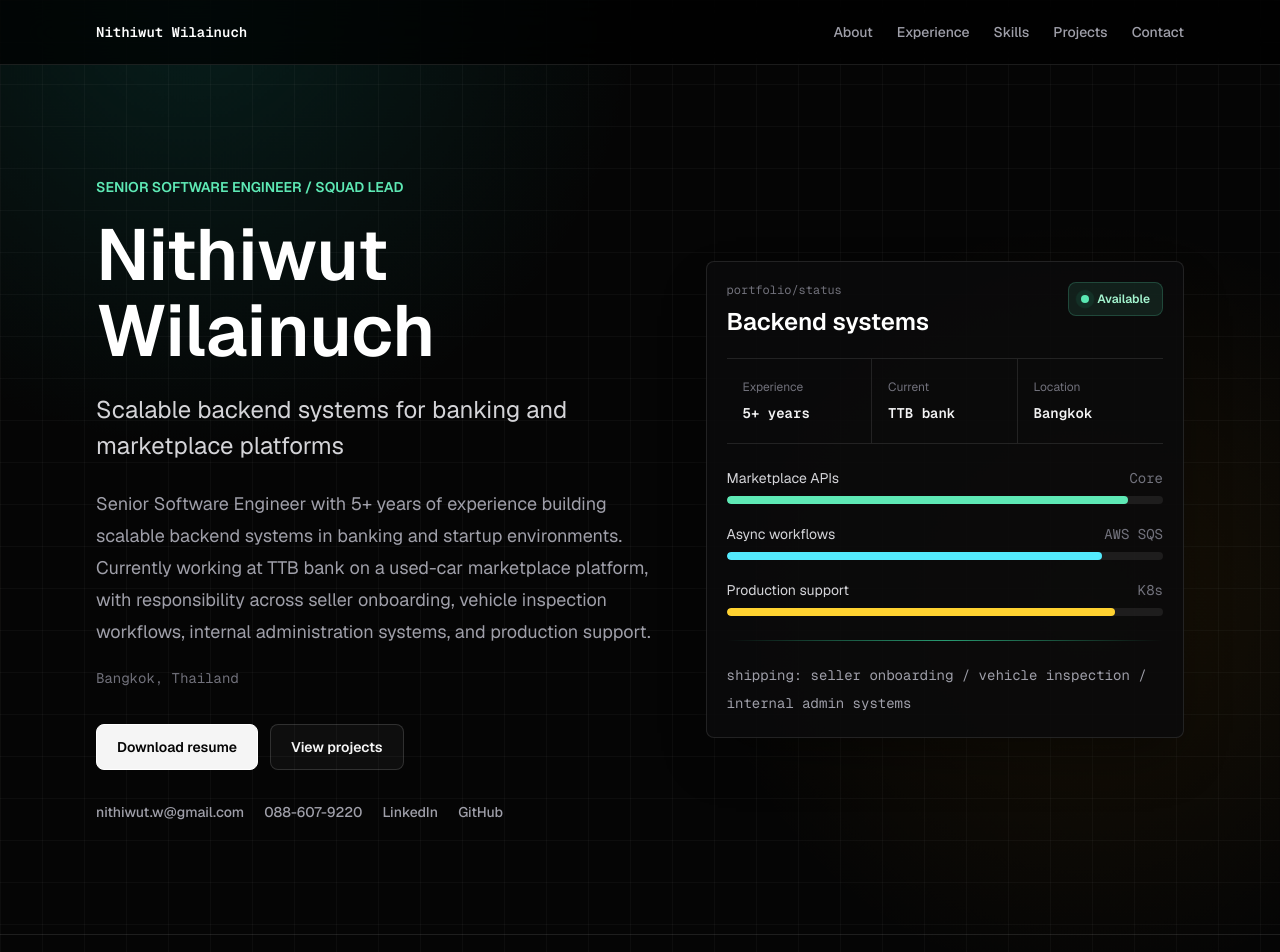
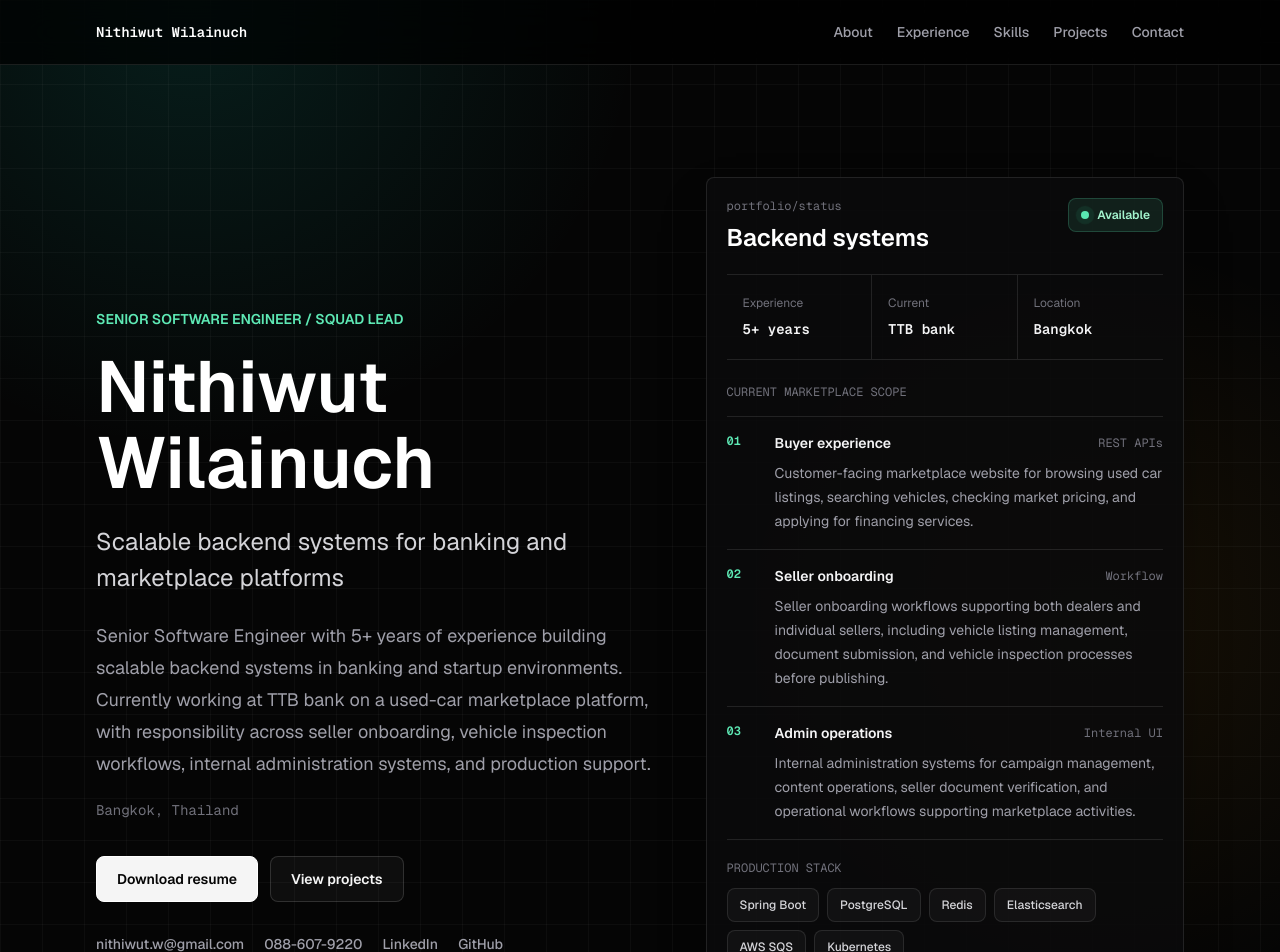
Before and after one commit to nithiwut1997/nithiwut.com, a Next.js app: page / in a window 1280 px wide. Shown: the top 952 px of the page. Built offline with nearby package versions, Linux system fonts and the light colour scheme.

Commit message:
refactor: make hero aside more concrete

```diff
--- a/src/sections/about.tsx
+++ b/src/sections/about.tsx
@@ -10,7 +10,7 @@ export function About() {
           <SectionHeading
             eyebrow="About"
             title="Backend engineering for systems that need to stay reliable."
-            description="Nithiwut builds production backend systems across banking and startup environments, with a practical focus on scalable APIs, async workflows, and cross-functional delivery."
+            description="Builds production backend systems across banking and startup environments, with a practical focus on scalable APIs, async workflows, and cross-functional delivery."
           />
 
           <div className="grid gap-4">
--- a/src/sections/hero.tsx
+++ b/src/sections/hero.tsx
@@ -2,10 +2,34 @@ import { Container } from "@/components/container";
 import { LinkButton } from "@/components/link-button";
 import { contactLinks, heroStats, profile, socialLinks } from "@/lib/portfolio";
 
-const systemSignals = [
-  { label: "Marketplace APIs", value: "Core", width: "92%", tone: "bg-emerald-300" },
-  { label: "Async workflows", value: "AWS SQS", width: "86%", tone: "bg-cyan-300" },
-  { label: "Production support", value: "K8s", width: "89%", tone: "bg-amber-300" },
+const currentWorkflows = [
+  {
+    title: "Buyer experience",
+    detail:
+      "Customer-facing marketplace website for browsing used car listings, searching vehicles, checking market pricing, and applying for financing services.",
+    tag: "REST APIs",
+  },
+  {
+    title: "Seller onboarding",
+    detail:
+      "Seller onboarding workflows supporting both dealers and individual sellers, including vehicle listing management, document submission, and vehicle inspection processes before publishing.",
+    tag: "Workflow",
+  },
+  {
+    title: "Admin operations",
+    detail:
+      "Internal administration systems for campaign management, content operations, seller document verification, and operational workflows supporting marketplace activities.",
+    tag: "Internal UI",
+  },
+];
+
+const productionStack = [
+  "Spring Boot",
+  "PostgreSQL",
+  "Redis",
+  "Elasticsearch",
+  "AWS SQS",
+  "Kubernetes",
 ];
 
 export function Hero() {
@@ -25,7 +49,9 @@ export function Hero() {
           <p className="mt-6 max-w-2xl text-base leading-8 text-zinc-400 sm:text-lg">
             {profile.summary}
           </p>
-          <p className="mt-5 font-mono text-sm text-zinc-500">{profile.location}</p>
+          <p className="mt-5 font-mono text-sm text-zinc-500">
+            {profile.location}
+          </p>
 
           <div className="mt-9 flex flex-col gap-3 sm:flex-row">
             <LinkButton href="/resume.pdf" download>
@@ -48,7 +74,11 @@ export function Hero() {
                   key={link.href}
                   href={link.href}
                   target={link.href.startsWith("http") ? "_blank" : undefined}
-                  rel={link.href.startsWith("http") ? "noopener noreferrer" : undefined}
+                  rel={
+                    link.href.startsWith("http")
+                      ? "noopener noreferrer"
+                      : undefined
+                  }
                   className="font-medium transition hover:text-emerald-200 focus-visible:outline focus-visible:outline-2 focus-visible:outline-offset-4 focus-visible:outline-emerald-300"
                 >
                   {label}
@@ -64,8 +94,12 @@ export function Hero() {
         >
           <div className="flex items-start justify-between gap-4 border-b border-white/10 pb-5">
             <div>
-              <p className="font-mono text-xs text-zinc-500">portfolio/status</p>
-              <h2 className="mt-2 text-2xl font-semibold text-white">Backend systems</h2>
+              <p className="font-mono text-xs text-zinc-500">
+                portfolio/status
+              </p>
+              <h2 className="mt-2 text-2xl font-semibold text-white">
+                Backend systems
+              </h2>
             </div>
             <div className="flex items-center gap-2 rounded-lg border border-emerald-300/20 bg-emerald-300/10 px-3 py-2 text-xs font-semibold text-emerald-200">
               <span className="status-dot h-2 w-2 rounded-full bg-emerald-300" />
@@ -75,7 +109,10 @@ export function Hero() {
 
           <dl className="grid grid-cols-1 border-b border-white/10 sm:grid-cols-3">
             {heroStats.map((stat) => (
-              <div key={stat.label} className="border-white/10 py-5 sm:border-r sm:px-4 last:sm:border-r-0">
+              <div
+                key={stat.label}
+                className="border-white/10 py-5 sm:border-r sm:px-4 last:sm:border-r-0"
+              >
                 <dt className="text-xs text-zinc-500">{stat.label}</dt>
                 <dd className="mt-2 font-mono text-sm font-semibold text-zinc-100">
                   {stat.value}
@@ -84,23 +121,58 @@ export function Hero() {
             ))}
           </dl>
 
-          <div className="space-y-5 py-6">
-            {systemSignals.map((item) => (
-              <div key={item.label}>
-                <div className="mb-2 flex items-center justify-between text-sm">
-                  <span className="text-zinc-300">{item.label}</span>
-                  <span className="font-mono text-zinc-500">{item.value}</span>
+          <div className="py-6">
+            <p className="font-mono text-xs uppercase text-zinc-500">
+              Current marketplace scope
+            </p>
+
+            <div className="mt-4 divide-y divide-white/10 border-y border-white/10">
+              {currentWorkflows.map((item, index) => (
+                <div
+                  key={item.title}
+                  className="grid gap-3 py-4 sm:grid-cols-[2.25rem_1fr]"
+                >
+                  <span className="font-mono text-xs font-semibold text-emerald-300">
+                    {String(index + 1).padStart(2, "0")}
+                  </span>
+                  <div>
+                    <div className="flex flex-wrap items-center justify-between gap-2">
+                      <h3 className="text-sm font-semibold text-zinc-100">
+                        {item.title}
+                      </h3>
+                      <span className="font-mono text-xs text-zinc-500">
+                        {item.tag}
+                      </span>
+                    </div>
+                    <p className="mt-2 text-sm leading-6 text-zinc-400">
+                      {item.detail}
+                    </p>
+                  </div>
                 </div>
-                <div className="h-2 overflow-hidden rounded-lg bg-white/[0.08]">
-                  <div className={`h-full rounded-lg ${item.tone}`} style={{ width: item.width }} />
-                </div>
+              ))}
+            </div>
+
+            <div className="mt-5">
+              <p className="font-mono text-xs uppercase text-zinc-500">
+                Production stack
+              </p>
+              <div className="mt-3 flex flex-wrap gap-2">
+                {productionStack.map((item) => (
+                  <span
+                    key={item}
+                    className="rounded-lg border border-white/10 bg-white/[0.035] px-3 py-2 text-xs font-medium text-zinc-300"
+                  >
+                    {item}
+                  </span>
+                ))}
               </div>
-            ))}
+            </div>
           </div>
 
           <div className="surface-line h-px" />
           <p className="pt-5 font-mono text-sm leading-7 text-zinc-400">
-            shipping: seller onboarding / vehicle inspection / internal admin systems
+            platform scope: buyer marketplace / seller onboarding / vehicle
+            inspection / admin operations
           </p>
         </aside>
       </Container>
```
